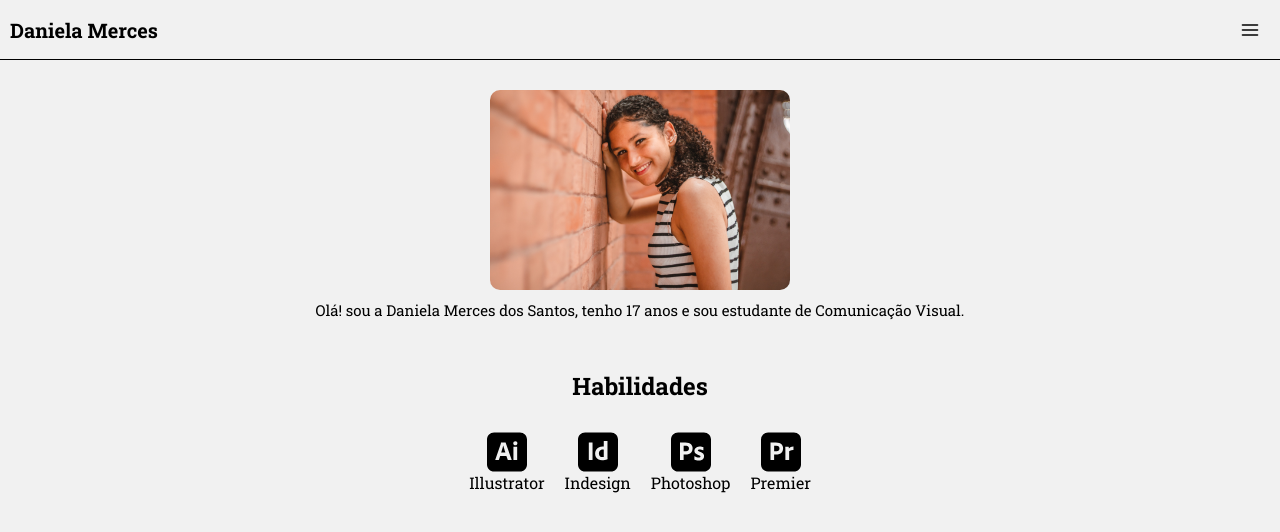
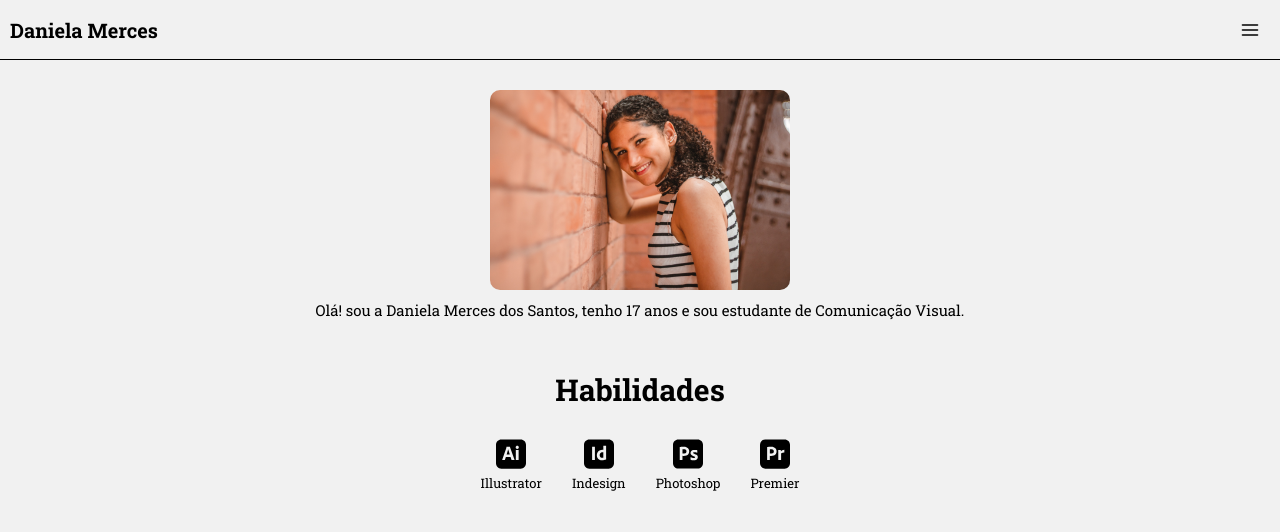
Before and after one commit to Dev-JoaoVictor/portifolio-daniela, a React (Vite) app: page / in a window 1280 px wide. Shown: the top 532 px of the page. Built offline with nearby package versions, Linux system fonts and the light colour scheme.

Commit message:
Renderizando somente Skills

```diff
--- a/src/Components/Section/index.jsx
+++ /dev/null
@@ -1,10 +0,0 @@
-import { Container } from "./styled";
-
-export function Section({ title, children }) {
-  return (
-    <Container>
-      <h2>{title}</h2>
-      {children}
-    </Container>
-  );
-}
--- a/src/Components/Section/styled.js
+++ /dev/null
@@ -1,6 +0,0 @@
-import styled from "styled-components";
-
-export const Container = styled.section`
-  text-align: center;
-  font-size: 1.6rem;
-`;
--- a/src/Components/Skills/index.jsx
+++ b/src/Components/Skills/index.jsx
@@ -1,4 +1,4 @@
-import { Container } from "./styles";
+import { Container, List } from "./styles";
 import {
   SiAdobeillustrator,
   SiAdobeindesign,
@@ -16,12 +16,15 @@ const skills = [
 export function Skills() {
   return (
     <Container>
+      <h2>Habilidades</h2>
+      <List>
       {skills.map((skill, index) => (
         <li key={index}>
           <skill.icon />
           <span>{skill.name}</span>
         </li>
       ))}
+    </List>
     </Container>
   );
 }
--- a/src/Components/Skills/styles.js
+++ b/src/Components/Skills/styles.js
@@ -1,25 +1,33 @@
 import styled from "styled-components";
 
-export const Container = styled.ul`
+export const Container = styled.div`
+  display: grid;
+  justify-content: center;
+  text-align: center;
+
+  > h2 {
+    font-size: 3rem;
+  }
+`;
+
+export const List = styled.ul`
   display: flex;
-  justify-content: center;
-  flex-wrap: wrap;
-  gap: 2rem;
+  gap: 3rem;
   list-style: none;
 
   margin-top: 3rem;
 
   > li {
-
     display: flex;
-    flex-direction: column;
     align-items: center;
     justify-content: center;
 
+    gap: 0.5rem;
+    font-size: 1.3rem;
+    flex-direction: column;
+
     > svg {
-      font-size: 4rem;
+      font-size: 3rem;
     }
   }
-
-
 `;
--- a/src/pages/Home/index.jsx
+++ b/src/pages/Home/index.jsx
@@ -1,7 +1,6 @@
 import Perfil from "../../assets/perfil.jpg";
 
 import { Container, About } from "./styles";
-import { Section} from "../../components/Section";
 import { Header } from "../../Components/Header";
 import { Skills } from "../../components/Skills";
 
@@ -17,9 +16,7 @@ export function Home() {
             de Comunicação Visual.
           </p>
         </About>
-        <Section title="Habilidades">
           <Skills/>
-        </Section>
       </main>
     </Container>
   );
```
